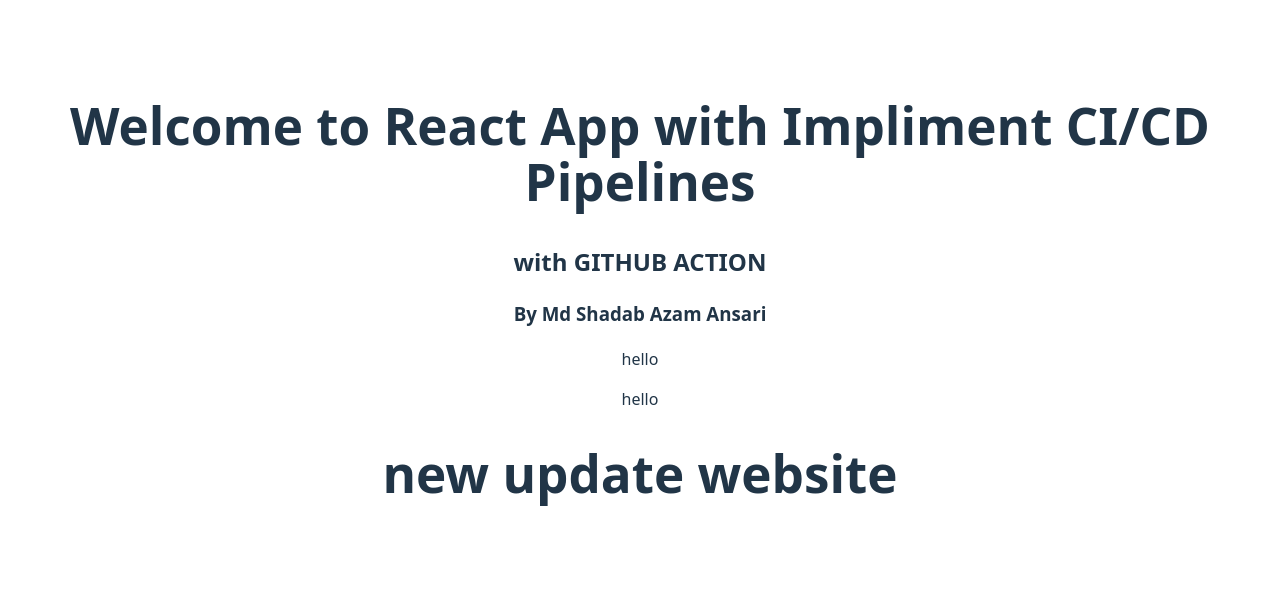
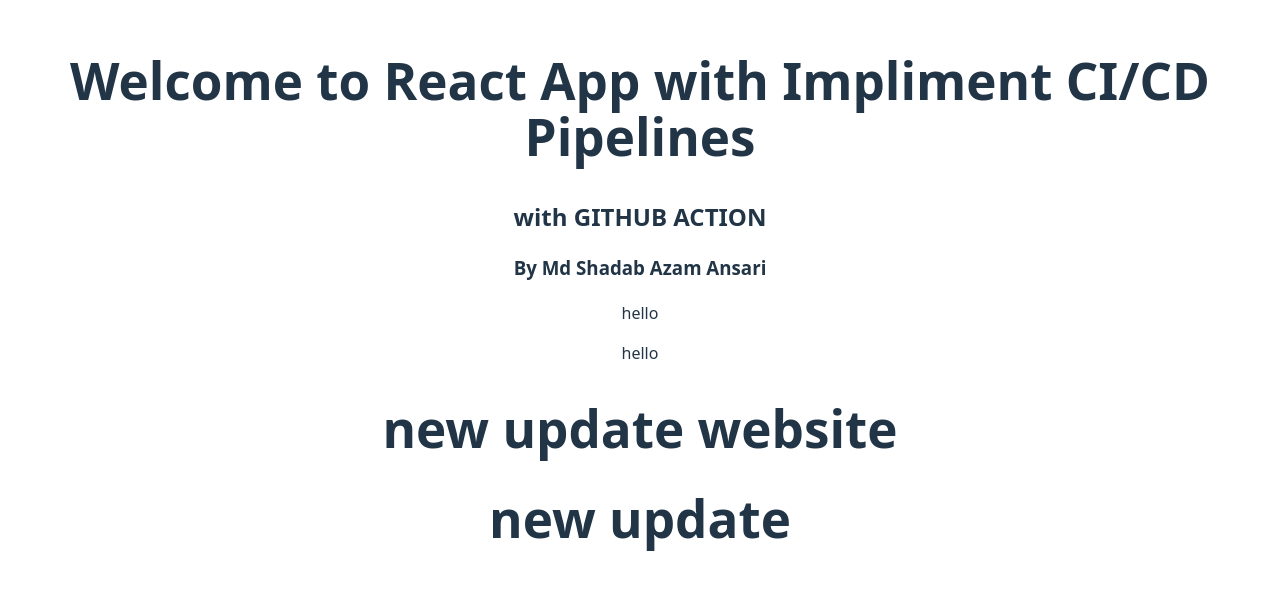
Before and after one commit to sazamansari/ci-cd-pipelines-with-GithubAction, a React (Vite) app: page / in a window 1280 px wide. Shown: the part 101-690 px from the top of the page. Built offline with nearby package versions, Linux system fonts and the light colour scheme.

Commit message:
Update App.jsx

```diff
--- a/src/App.jsx
+++ b/src/App.jsx
@@ -12,6 +12,7 @@
    <p> hello</p>
  <p>hello</p>
 <h1> new update website</h1>
+<h1> new update</h1>
    </div>
   )
 }
```
